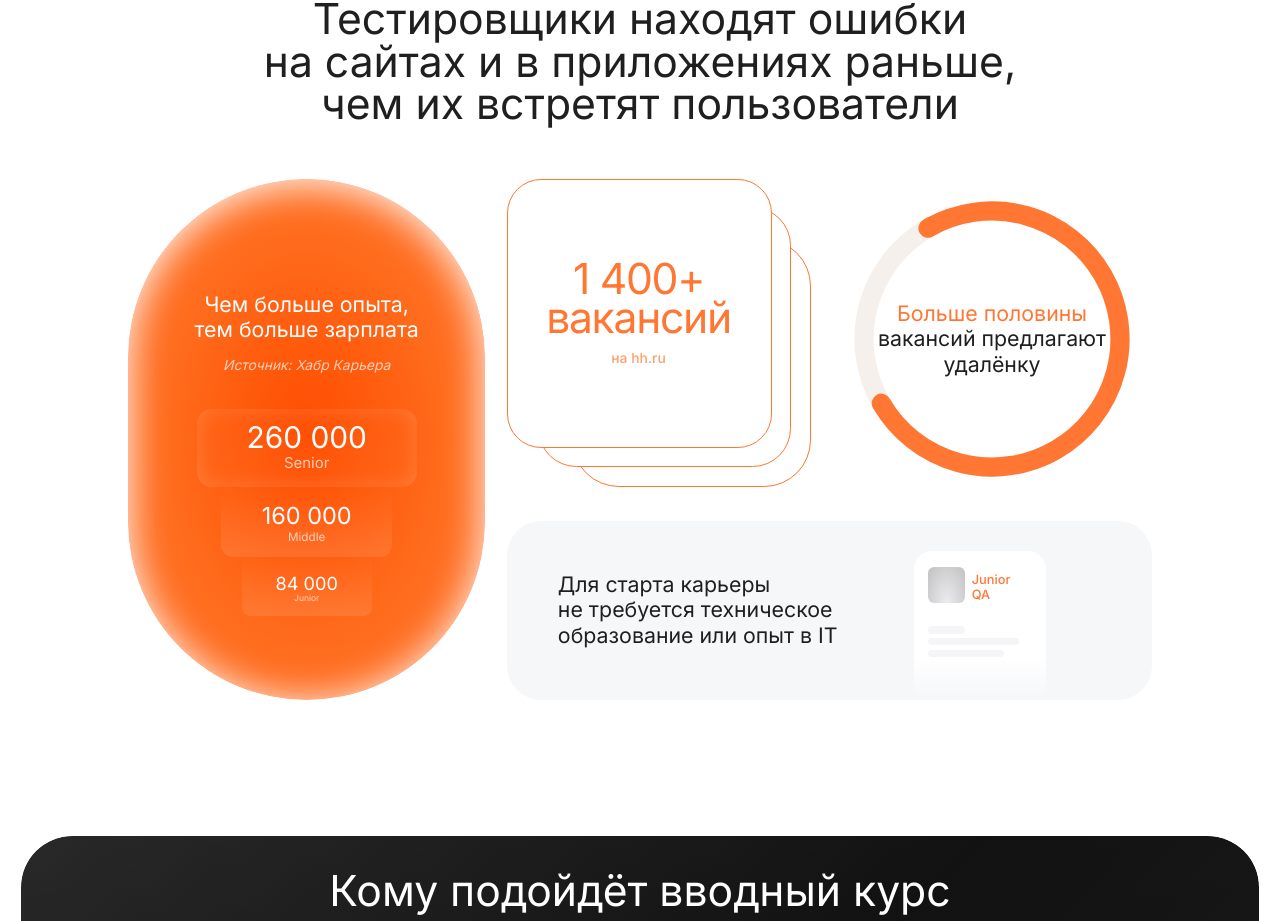
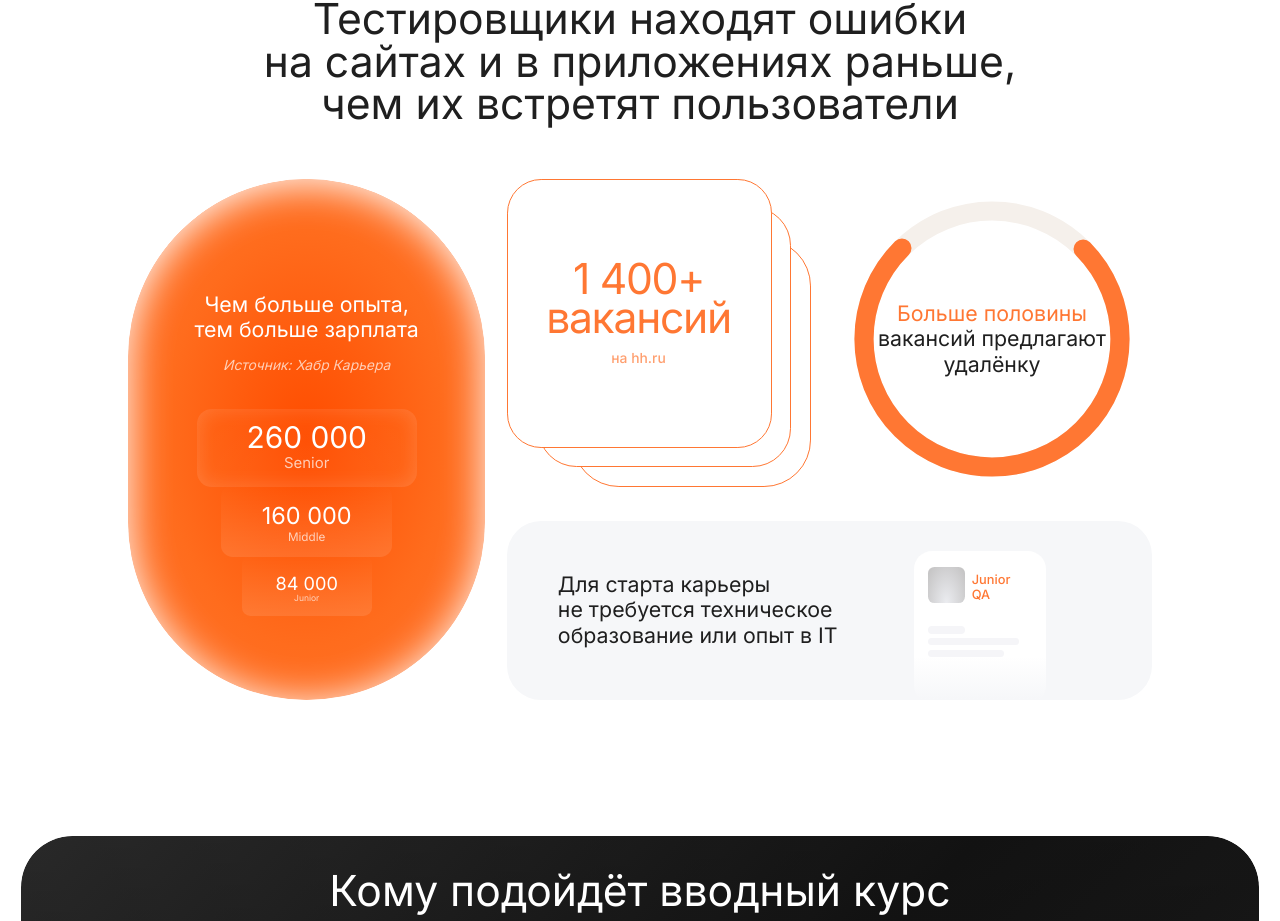
Before and after one commit to arctd/qa.landing, a Next.js app: page / in a window 1280 px wide. Shown: the part 800-1721 px from the top of the page. Built offline with nearby package versions, Linux system fonts and the light colour scheme.

Commit message:
fix: correct donut chart — gap now on upper-left per Figma
Used strokeDashoffset=-95 with rotate(-90) to position the
orange arc starting from ~11 o'clock going clockwise, with
the gray gap at upper-left (~8 to ~11 o'clock).

https://claude.ai/code/session_01QrGwJ6jUG2FhVbwzZfgx9E

```diff
--- a/src/components/Statistics.tsx
+++ b/src/components/Statistics.tsx
@@ -262,13 +262,12 @@ function RemoteCard() {
         borderRadius: f(32),
       }}
     >
-      {/* Donut chart — orange arc starts at ~11 o'clock, goes clockwise ~75% */}
+      {/* Donut chart — orange arc ~75%, gap on upper-left */}
       <svg
         viewBox="0 0 300 300"
         className="absolute inset-0 w-full h-full"
-        style={{ transform: "rotate(-120deg)" }}
       >
-        {/* Background ring (light ~25%) */}
+        {/* Background ring (light gray, full circle) */}
         <circle
           cx="150"
           cy="150"
@@ -276,9 +275,8 @@ function RemoteCard() {
           fill="none"
           stroke="#f5f0eb"
           strokeWidth="18"
-          strokeLinecap="round"
         />
-        {/* Orange accent ring (~75%) */}
+        {/* Orange accent arc ~75%, starting from top-left going clockwise */}
         <circle
           cx="150"
           cy="150"
@@ -287,8 +285,9 @@ function RemoteCard() {
           stroke="#f73"
           strokeWidth="18"
           strokeDasharray="565 189"
-          strokeDashoffset="0"
+          strokeDashoffset="-95"
           strokeLinecap="round"
+          transform="rotate(-90 150 150)"
         />
       </svg>
 
```
